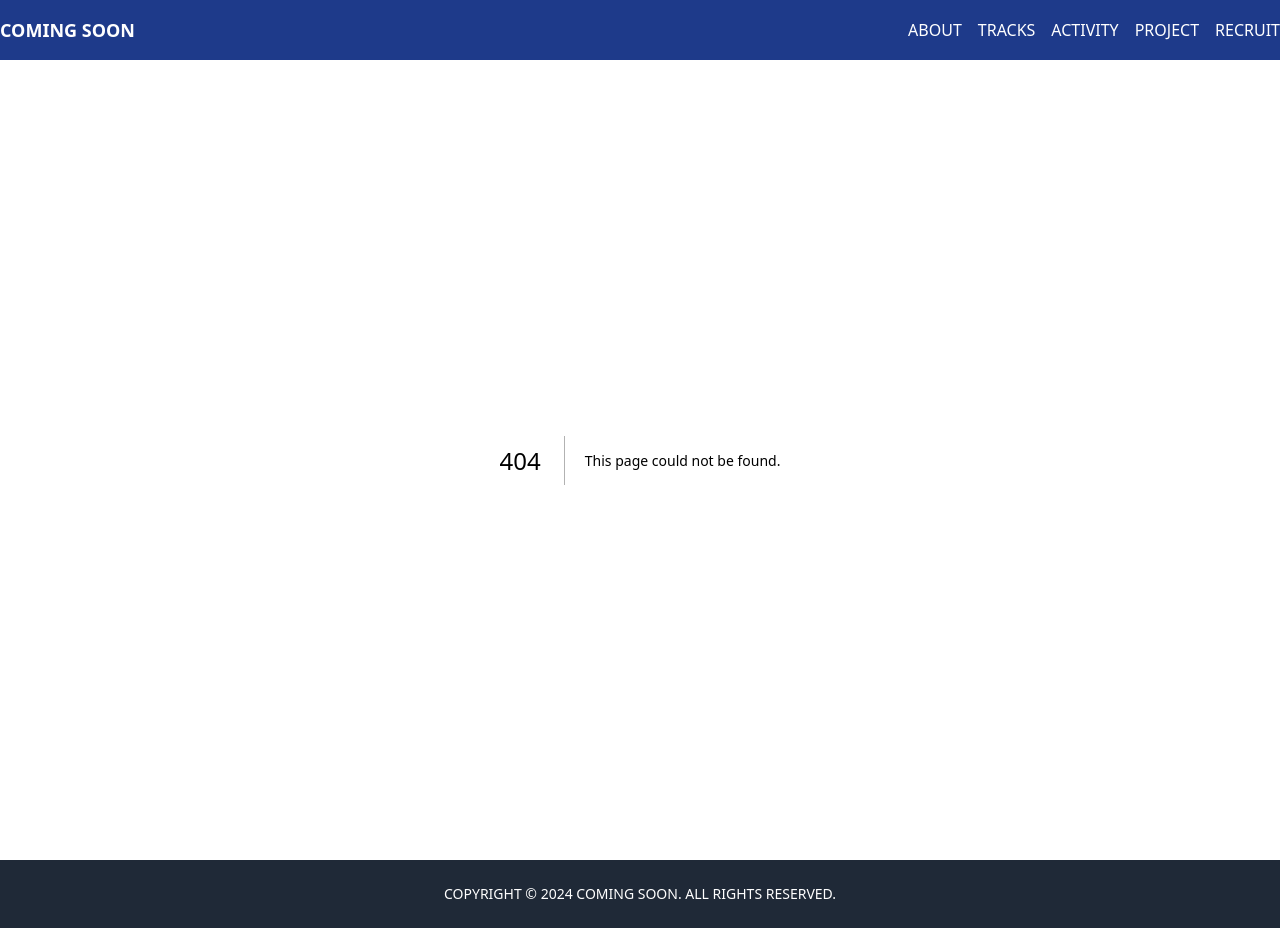
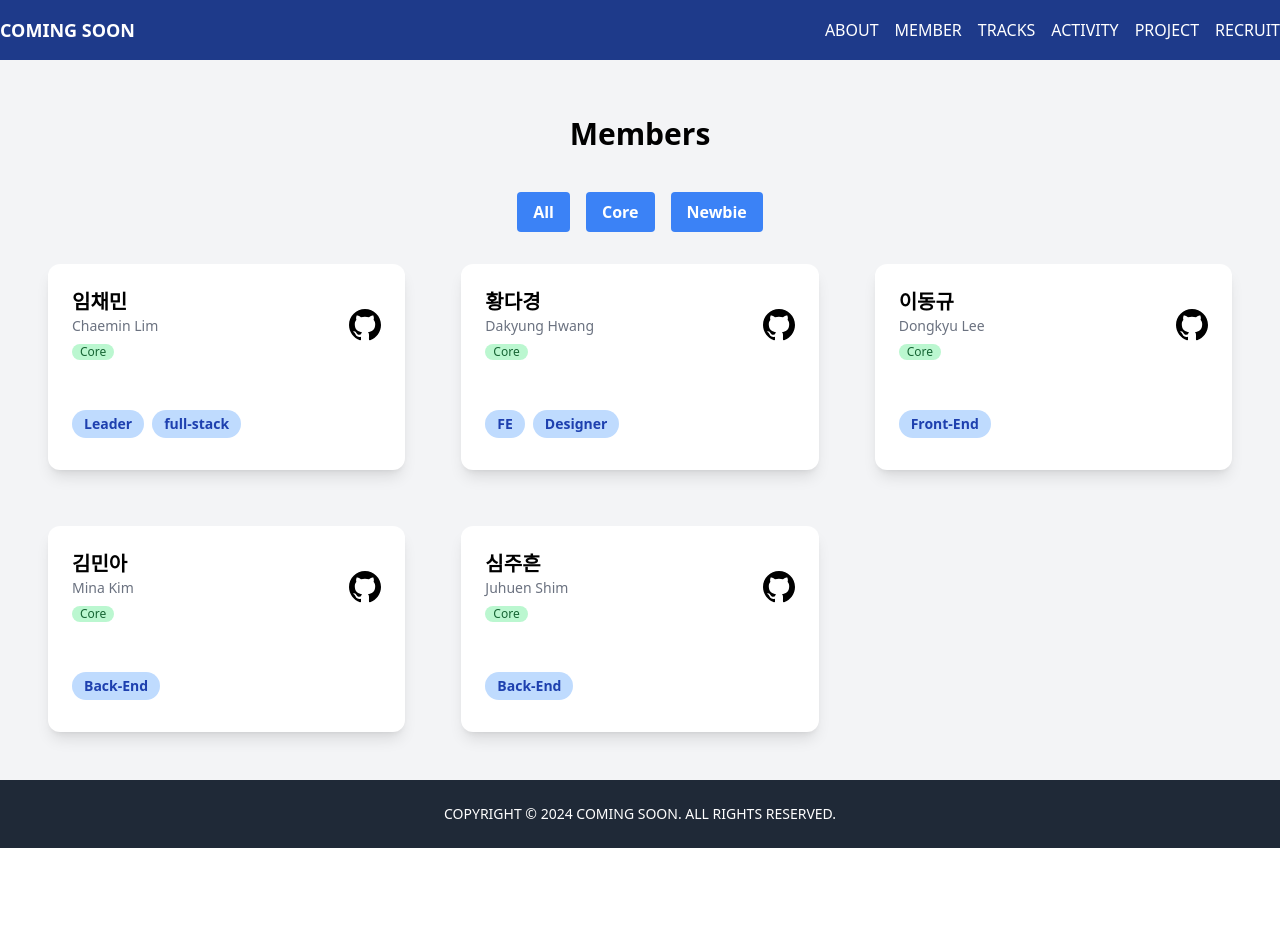
Before and after one commit to COMING-SOON-SCH/coming-soon, a Next.js app: page /members in a window 1280 px wide. Before the commit this address had no page. After the commit the page ends 848 px from the top, so only its background shows below. Built offline with nearby package versions, Linux system fonts and the light colour scheme.

Commit message:
feat: 운영진 정보 추가

```diff
--- /dev/null
+++ b/components/MemberCard.tsx
@@ -0,0 +1,68 @@
+import React from "react";
+
+type MemberCardProps = {
+  name: string;
+  sub: string;
+  github: string;
+  profilePic: string;
+  status: string;
+  skills: string[];
+};
+
+const MemberCard: React.FC<MemberCardProps> = ({
+  name,
+  sub,
+  github,
+  profilePic,
+  status,
+  skills,
+}) => {
+  return (
+    <div className="max-w-md rounded-xl overflow-hidden shadow-lg bg-white m-6 transform transition duration-500 hover:scale-105">
+      <div className="flex justify-between items-center px-6 pt-6">
+        <div className="flex items-center">
+          {/* <img
+            className="w-24 h-24 rounded-full mr-4"
+            src={profilePic}
+            alt="Profile"
+          /> */}
+          <div>
+            <div className="font-bold text-xl">{name}</div>
+            <div className="text-sm text-gray-500">{sub}</div>
+            <div
+              className={`text-xs px-2 inline-block rounded-full ${
+                status === "운영팀"
+                  ? "bg-red-200 text-red-800"
+                  : "bg-green-200 text-green-800"
+              } mt-2`}
+            >
+              {status}
+            </div>
+          </div>
+        </div>
+        <a href={github} target="_blank" rel="noopener noreferrer">
+          <svg
+            className="w-8 h-8 text-gray-800 hover:text-black"
+            xmlns="http://www.w3.org/2000/svg"
+            viewBox="0 0 24 24"
+          >
+            <path d="M12 0C5.373 0 0 5.373 0 12c0 5.303 3.438 9.8 8.205 11.385.6.113.82-.258.82-.577 0-.285-.01-1.04-.015-2.04-3.338.724-4.043-1.607-4.043-1.607-.546-1.386-1.332-1.753-1.332-1.753-1.09-.745.083-.729.083-.729 1.205.085 1.838 1.237 1.838 1.237 1.07 1.834 2.807 1.305 3.492.997.108-.775.419-1.305.762-1.605-2.665-.303-5.467-1.332-5.467-5.93 0-1.31.468-2.382 1.235-3.222-.123-.304-.535-1.524.117-3.176 0 0 1.008-.322 3.3 1.23.957-.266 1.983-.399 3.003-.404 1.02.005 2.046.138 3.003.404 2.29-1.552 3.297-1.23 3.297-1.23.653 1.652.241 2.872.118 3.176.77.84 1.233 1.912 1.233 3.222 0 4.61-2.805 5.624-5.476 5.922.43.371.823 1.102.823 2.222 0 1.604-.014 2.898-.014 3.293 0 .32.213.694.826.576C20.565 21.795 24 17.298 24 12c0-6.627-5.373-12-12-12z" />
+          </svg>
+        </a>
+      </div>
+      <div className="px-6 py-4"></div>
+      <div className="px-6 pt-4 pb-6">
+        {skills.map((skill) => (
+          <span
+            key={skill}
+            className="inline-block bg-blue-200 rounded-full px-3 py-1 text-sm font-semibold text-blue-800 mr-2 mb-2"
+          >
+            {skill}
+          </span>
+        ))}
+      </div>
+    </div>
+  );
+};
+
+export default MemberCard;
--- /dev/null
+++ b/components/MemberFilter.tsx
@@ -0,0 +1,25 @@
+type MemberFilterProps = {
+  categories: string[];
+  onSelectCategory: (category: string) => void;
+};
+
+const MemberFilter: React.FC<MemberFilterProps> = ({
+  categories,
+  onSelectCategory,
+}) => {
+  return (
+    <div className="flex justify-center flex-wrap">
+      {categories.map((category) => (
+        <button
+          key={category}
+          onClick={() => onSelectCategory(category)}
+          className="m-2 bg-blue-500 hover:bg-blue-700 text-white font-bold py-2 px-4 rounded"
+        >
+          {category}
+        </button>
+      ))}
+    </div>
+  );
+};
+
+export default MemberFilter;
--- a/components/Navbar.tsx
+++ b/components/Navbar.tsx
@@ -6,6 +6,9 @@ const Navbar: React.FC = () => {
         <div className="space-x-4">
           <a href="#" className="hover:text-gray-300">
             ABOUT
+          </a>
+          <a href="#" className="hover:text-gray-300">
+            MEMBER
           </a>
           <a href="#" className="hover:text-gray-300">
             TRACKS
--- /dev/null
+++ b/pages/members/index.tsx
@@ -0,0 +1,74 @@
+import React, { useState } from "react";
+import MemberCard from "@/components/MemberCard";
+import MemberFilter from "@/components/MemberFilter";
+
+const MembersPage: React.FC = () => {
+  const [selectedCategory, setSelectedCategory] = useState<string>("All");
+
+  const members = [
+    {
+      name: "임채민",
+      sub: "Chaemin Lim",
+      github: "https://github.com/Antraxmin",
+      profilePic: "/path-to-image",
+      status: "Core",
+      skills: ["Leader", "full-stack"],
+    },
+    {
+      name: "황다경",
+      sub: "Dakyung Hwang",
+      github: "https://github.com/monixc",
+      profilePic: "/path-to-image",
+      status: "Core",
+      skills: ["FE", "Designer"],
+    },
+    {
+      name: "이동규",
+      sub: "Dongkyu Lee",
+      github: "https://github.com/LDK1009",
+      profilePic: "/path-to-image",
+      status: "Core",
+      skills: ["Front-End"],
+    },
+    {
+      name: "김민아",
+      sub: "Mina Kim",
+      github: "https://github.com/Ogu1208",
+      profilePic: "/path-to-image",
+      status: "Core",
+      skills: ["Back-End"],
+    },
+    {
+      name: "심주흔",
+      sub: "Juhuen Shim",
+      github: "https://github.com/tejava7177",
+      profilePic: "/path-to-image",
+      status: "Core",
+      skills: ["Back-End"],
+    },
+  ];
+
+  const categories = ["All", "Core", "Newbie"];
+
+  return (
+    <div className="p-6 bg-gray-100">
+      <div className="text-3xl font-bold text-center my-8">Members</div>
+      <MemberFilter
+        categories={categories}
+        onSelectCategory={setSelectedCategory}
+      />
+      <div className="grid grid-cols-1 sm:grid-cols-2 md:grid-cols-3 gap-2">
+        {members
+          .filter(
+            (member) =>
+              selectedCategory === "All" || member.status === selectedCategory
+          )
+          .map((member, index) => (
+            <MemberCard key={index} {...member} />
+          ))}
+      </div>
+    </div>
+  );
+};
+
+export default MembersPage;
```
Also changed, not shown: public/img/profile.jpeg (added).
